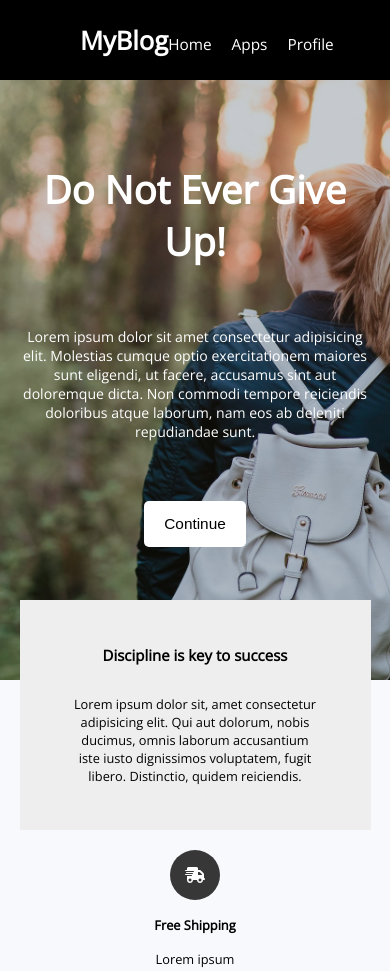
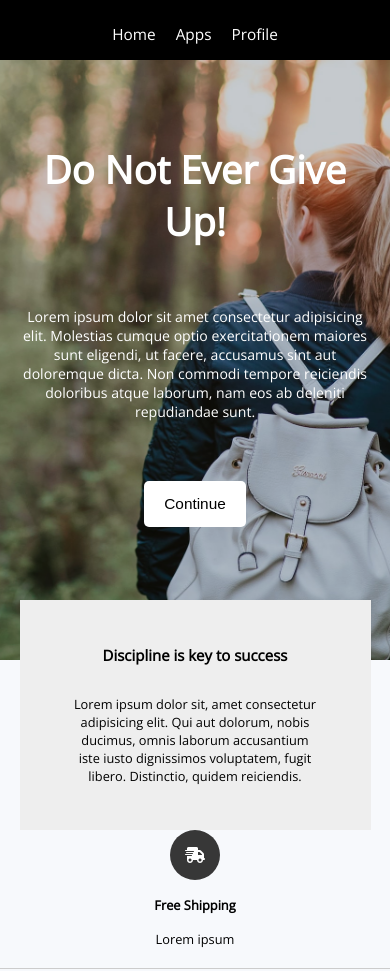
Before and after one commit to Swhag/Landing-Pages-Project, a website built with webpack: page src/index.html in a window 390 px wide. Shown: the top 971 px of the page. Built offline with nearby package versions, Linux system fonts and the light colour scheme; files whose address does not match are found by name.

Commit message:
navbar fix for mobile

```diff
--- a/src/styles/main.css
+++ b/src/styles/main.css
@@ -85,8 +85,25 @@ button {
   cursor: pointer;
 }
 @media (max-width: 768px) {
+  .navbar {
+    height: 60px;
+    padding: 0px 20px;
+
+    display: flex;
+    justify-content: space-between;
+    align-items: center;
+  }
+
+  .navbar .nav-logo {
+    display: none;
+  }
+
   .navbar .nav-items {
     padding-top: 10px;
+    font-size: 1.2rem;
+    gap: 20px;
+    width: 100%;
+    justify-content: center;
   }
 }
 
```
Also changed, not shown: dist/bundle.js.
